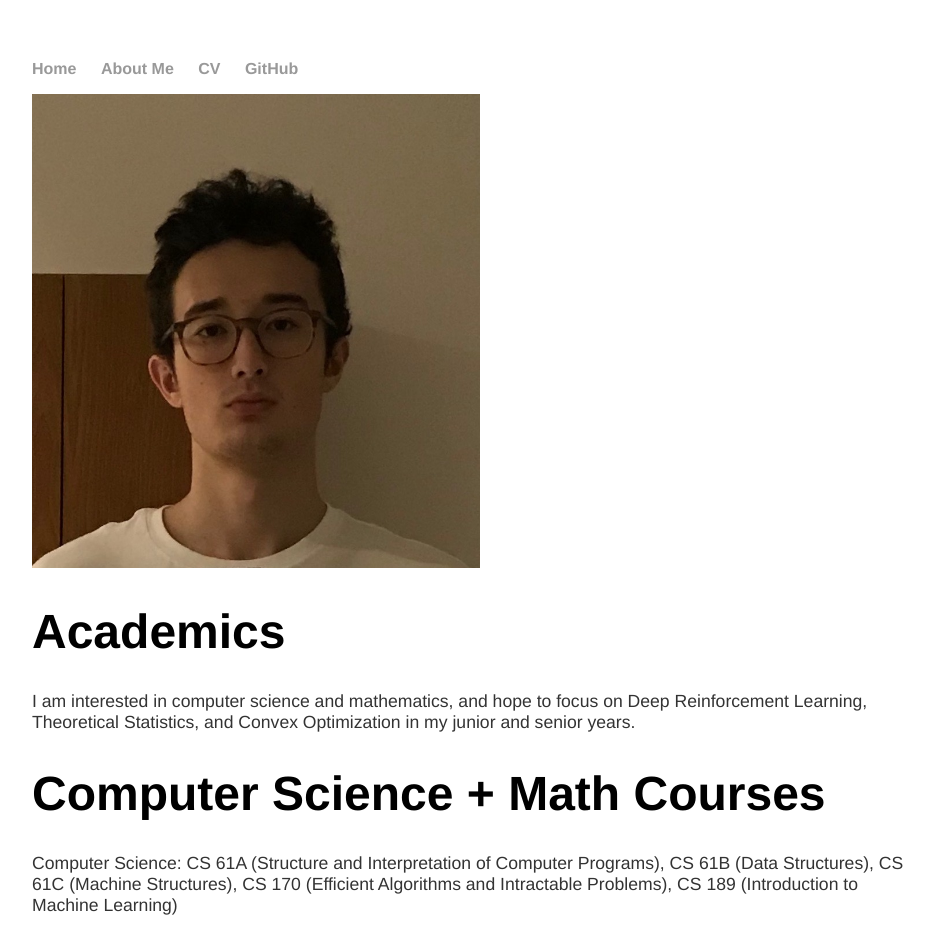
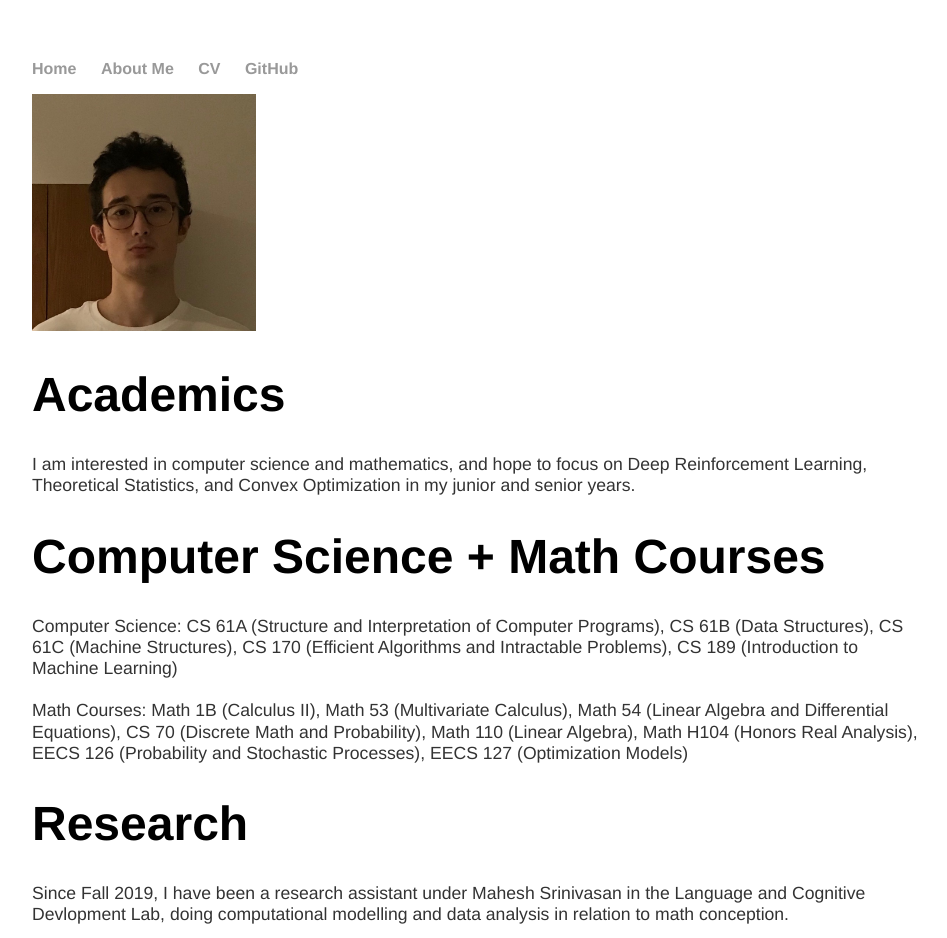
Before and after one commit to julianrfaust/julianrfaust.github.io, a Jekyll site: the page built from aboutme.html, in a window 1280 px wide. Shown: the top 938 px of the page, without its empty margins (160-1107 px from the left). Built offline with Jekyll 4.4.1, drawn with Linux system fonts in a browser that asks for light colours.

Commit message:
Update aboutme.html

```diff
--- a/aboutme.html
+++ b/aboutme.html
@@ -3,7 +3,7 @@ layout: default
 title: Julian Faust
 ---
 <div class="blurb">
-	<img src="images/IMG_3666-1.jpeg" alt="photo" style="width: 50%; height: 50%"/>
+	<img src="images/IMG_3666-1.jpeg" alt="photo" style="width: 25%; height: 25%"/>
 	<h1>Academics</h1>
 	<p>I am interested in computer science and mathematics, and hope to focus on Deep Reinforcement Learning, Theoretical Statistics, and Convex Optimization in my junior and senior years.<p>
 	<h1>Computer Science + Math Courses</h1>
```
